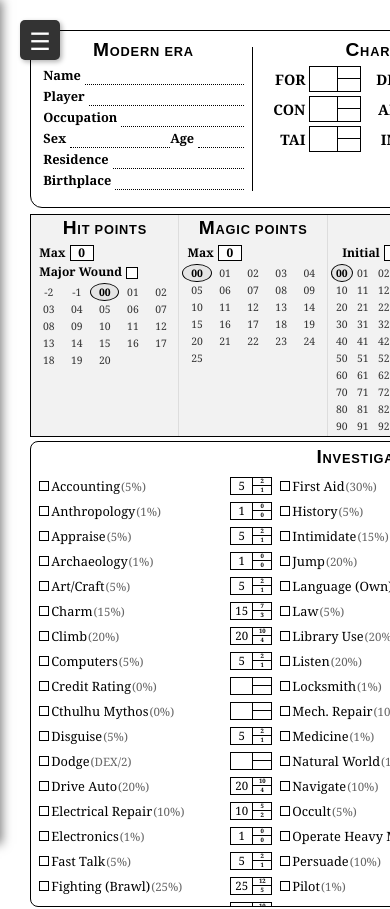
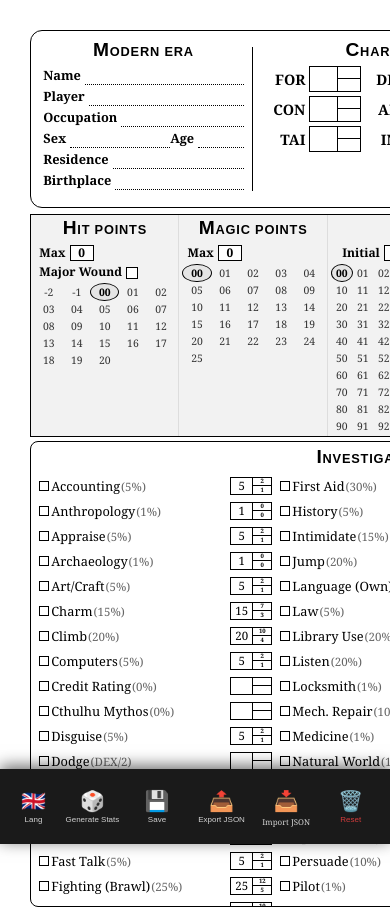
Before and after one commit to ecyrbe/cthulhu-editor, a React (Vite) app: page / in a window 390 px wide. Shown: the top 909 px of the page. Built offline with nearby package versions, Linux system fonts and the light colour scheme.

Commit message:
feat: implement mobile-friendly language selector and update reset button styles

```diff
--- a/src/App.css
+++ b/src/App.css
@@ -52,6 +52,12 @@
   align-items: center;
   gap: 10px;
 }
+
+.reset-btn {
+  margin-top: 20px;
+  color: #ff4444;
+}
+
 .menu-btn:hover {
   background: #d00;
 }
@@ -63,13 +69,64 @@
   margin-bottom: -10px;
 }
 
-select#lang-select {
-  padding: 8px;
-  border-radius: 4px;
-  border: none;
+/* Language Selector styling */
+.lang-selector-wrapper {
+  position: relative;
+  width: 100%;
+}
+
+.lang-current-btn {
+  width: 100%;
+  padding: 10px;
   background: #555;
   color: white;
+  border: none;
+  border-radius: 4px;
   cursor: pointer;
+  text-align: left;
+  display: flex;
+  align-items: center;
+  gap: 8px;
+  font-size: 0.9em;
+}
+
+.lang-dropdown {
+  position: absolute;
+  top: 100%;
+  left: 0;
+  width: 100%;
+  background: #444;
+  border-radius: 4px;
+  margin-top: 5px;
+  box-shadow: 0 4px 10px rgba(0, 0, 0, 0.4);
+  z-index: 1010;
+  overflow: hidden;
+}
+
+.lang-option {
+  padding: 10px;
+  display: flex;
+  align-items: center;
+  gap: 10px;
+  cursor: pointer;
+  transition: background 0.2s;
+}
+
+.lang-option:hover {
+  background: #666;
+}
+
+.lang-option.active {
+  background: #a00;
+}
+
+.lang-option .flag {
+  font-size: 1.2em;
+}
+
+.lang-option .label {
+  font-size: 0.9em;
+  color: white;
 }
 
 /* --- Paper format A4 --- */
@@ -950,11 +1007,127 @@ td {
     transform: none !important;
   }
 
-  /* Keep sidebar navigation at 1:1 scale and clickable */
-  #menu-toggle,
+  /* App-like bottom navigation for mobile */
+  #menu-toggle {
+    display: none !important;
+  }
+
   #menu-panel {
+    position: fixed !important;
+    left: 0 !important;
+    bottom: 0 !important;
+    top: auto !important;
+    width: 100vw !important;
+    height: 75px !important;
+    background: #1a1a1a !important;
+    flex-direction: row !important;
+    justify-content: space-evenly !important;
+    align-items: center !important;
+    padding: 0 5px !important;
+    gap: 0 !important;
+    box-shadow: 0 -3px 15px rgba(0, 0, 0, 0.6) !important;
+    z-index: 2000 !important;
     zoom: 1 !important;
     transform: none !important;
+  }
+
+  .menu-label {
+    display: none !important;
+  }
+
+  .menu-btn {
+    background: transparent !important;
+    flex-direction: column !important;
+    justify-content: center !important;
+    align-items: center !important;
+    gap: 2px !important;
+    padding: 0 !important;
+    width: 16% !important; /* Adjusted width since we have 6 buttons now (Save, Roll, Export, Import, Reset, Lang) */
+    height: 100% !important;
+    border-radius: 0 !important;
+    margin: 0 !important;
+  }
+
+  .print-btn {
+    display: none !important;
+  }
+
+  .btn-icon {
+    font-size: 20px !important;
+  }
+
+  .btn-text {
+    font-size: 8px !important;
+    font-weight: normal !important;
+    text-align: center !important;
+    white-space: nowrap !important;
+    opacity: 0.8 !important;
+  }
+
+  /* Mobile Language Popup */
+  .lang-selector-wrapper {
+    width: 13% !important;
+    height: 100% !important;
+    display: flex !important;
+    align-items: center !important;
+    justify-content: center !important;
+  }
+
+  .lang-current-btn {
+    background: transparent !important;
+    padding: 0 !important;
+    flex-direction: column !important;
+    gap: 2px !important;
+    height: 100% !important;
+    justify-content: center !important;
+    align-items: center !important;
+  }
+
+  .lang-flag {
+    font-size: 20px !important;
+  }
+
+  .lang-label-text {
+    display: none !important;
+  }
+
+  .lang-current-btn::after {
+    content: "Lang";
+    font-size: 8px !important;
+    opacity: 0.8;
+  }
+
+  .lang-dropdown {
+    position: fixed !important;
+    bottom: 85px !important;
+    top: auto !important;
+    left: 50% !important;
+    transform: translateX(-50%) !important;
+    width: 80% !important;
+    max-width: 300px !important;
+    background: #2a2a2a !important;
+    border: 1px solid #444 !important;
+    border-radius: 12px !important;
+    padding: 10px !important;
+  }
+
+  .lang-option {
+    padding: 15px !important;
+    border-radius: 8px !important;
+    margin-bottom: 5px !important;
+  }
+
+  .lang-option:last-child {
+    margin-bottom: 0 !important;
+  }
+
+  .reset-btn {
+    margin-top: 0 !important;
+  }
+
+  /* Prevent page content from being hidden behind the bar */
+  body {
+    padding-bottom: 85px !important;
   }
 }
 
--- a/src/components/layout/Sidebar.tsx
+++ b/src/components/layout/Sidebar.tsx
@@ -20,6 +20,19 @@ const Sidebar: React.FC<SidebarProps> = ({
 }) => {
   const { t, i18n } = useTranslation();
   const [isOpen, setIsOpen] = useState(false);
+  const [isLangOpen, setIsLangOpen] = useState(false);
+
+  const languages = [
+    { code: "fr", label: "Français", flag: "🇫🇷" },
+    { code: "en", label: "English", flag: "🇬🇧" },
+    { code: "es", label: "Español", flag: "🇪🇸" },
+    { code: "de", label: "Deutsch", flag: "🇩🇪" },
+  ];
+
+  const currentLang =
+    languages.find(
+      (l) => l.code === (i18n.resolvedLanguage || i18n.language),
+    ) || languages[0];
 
   return (
     <>
@@ -28,34 +41,55 @@ const Sidebar: React.FC<SidebarProps> = ({
       </div>
       <div id="menu-panel" className={isOpen ? "open" : ""}>
         <div className="menu-label">Language / Langue</div>
-        <select
-          id="lang-select"
-          value={i18n.resolvedLanguage || i18n.language}
-          onChange={(e) => i18n.changeLanguage(e.target.value)}
-        >
-          <option value="fr">Français</option>
-          <option value="en">English</option>
-          <option value="es">Español</option>
-          <option value="de">Deutsch</option>
-        </select>
+        <div className="lang-selector-wrapper">
+          <button
+            className="lang-current-btn"
+            onClick={() => setIsLangOpen(!isLangOpen)}
+          >
+            <span className="lang-flag">{currentLang.flag}</span>
+            <span className="lang-label-text">{currentLang.label}</span>
+          </button>
+          {isLangOpen && (
+            <div className="lang-dropdown">
+              {languages.map((lang) => (
+                <div
+                  key={lang.code}
+                  className={`lang-option ${currentLang.code === lang.code ? "active" : ""}`}
+                  onClick={() => {
+                    i18n.changeLanguage(lang.code);
+                    setIsLangOpen(false);
+                  }}
+                >
+                  <span className="flag">{lang.flag}</span>
+                  <span className="label">{lang.label}</span>
+                </div>
+              ))}
+            </div>
+          )}
+        </div>
 
         <div className="menu-label">Actions</div>
         <button className="menu-btn" onClick={onRoll}>
-          🎲 {t("roll")}
+          <span className="btn-icon">🎲</span>{" "}
+          <span className="btn-text">{t("roll")}</span>
         </button>
         <button className="menu-btn" onClick={onSave}>
-          💾 {t("save")}
+          <span className="btn-icon">💾</span>{" "}
+          <span className="btn-text">{t("save")}</span>
         </button>
-        <button className="menu-btn" onClick={onPrint}>
-          🖨️ {t("print")}
+        <button className="menu-btn print-btn" onClick={onPrint}>
+          <span className="btn-icon">🖨️</span>{" "}
+          <span className="btn-text">{t("print")}</span>
         </button>
 
         <div className="menu-label">Data</div>
         <button className="menu-btn" onClick={onExport}>
-          📤 {t("export")}
+          <span className="btn-icon">📤</span>{" "}
+          <span className="btn-text">{t("export")}</span>
         </button>
         <label className="menu-btn" style={{ cursor: "pointer" }}>
-          📥 {t("import")}
+          <span className="btn-icon">📥</span>{" "}
+          <span className="btn-text">{t("import")}</span>
           <input
             type="file"
             accept=".json"
@@ -63,12 +97,9 @@ const Sidebar: React.FC<SidebarProps> = ({
             style={{ display: "none" }}
           />
         </label>
-        <button
-          className="menu-btn"
-          onClick={onReset}
-          style={{ marginTop: "20px", color: "#ff4444" }}
-        >
-          🗑️ {t("reset")}
+        <button className="menu-btn reset-btn" onClick={onReset}>
+          <span className="btn-icon">🗑️</span>{" "}
+          <span className="btn-text">{t("reset")}</span>
         </button>
       </div>
     </>
--- a/src/translations/de/translation.json
+++ b/src/translations/de/translation.json
@@ -4,7 +4,7 @@
   "save": "Speichern",
   "export": "Exportieren JSON",
   "import": "Importieren JSON",
-  "reset": "Alles zurücksetzen",
+  "reset": "Zurücksetzen",
   "era": "Moderne Ära",
   "name": "Name",
   "player": "Spieler",
--- a/src/translations/en/translation.json
+++ b/src/translations/en/translation.json
@@ -4,7 +4,7 @@
   "save": "Save",
   "export": "Export JSON",
   "import": "Import JSON",
-  "reset": "Reset All",
+  "reset": "Reset",
   "era": "Modern Era",
   "name": "Name",
   "player": "Player",
--- a/src/translations/es/translation.json
+++ b/src/translations/es/translation.json
@@ -4,7 +4,7 @@
   "save": "Guardar",
   "export": "Exportar JSON",
   "import": "Importar JSON",
-  "reset": "Restablecer todo",
+  "reset": "Reiniciar",
   "era": "Época Moderna",
   "name": "Nombre",
   "player": "Jugador",
--- a/src/translations/fr/translation.json
+++ b/src/translations/fr/translation.json
@@ -4,7 +4,7 @@
   "save": "Sauvegarder",
   "export": "Exporter JSON",
   "import": "Importer JSON",
-  "reset": "Réinitialiser tout",
+  "reset": "Réinitialiser",
   "era": "Époque Moderne",
   "name": "Nom",
   "player": "Joueur",
```
